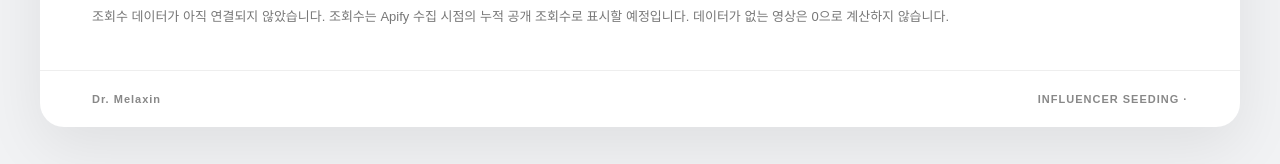
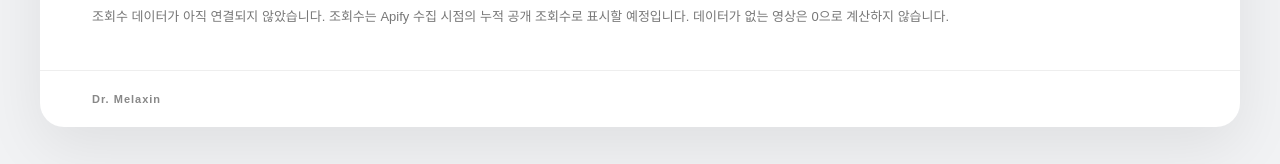
Before and after one commit to aigsam21/October-Seeding, a plain HTML site: page index.html in a window 1280 px wide. Shown: the part 1791-1955 px from the top of the page. Drawn offline with Linux system fonts and the light colour scheme.

Commit message:
Update index.html

```diff
--- a/index.html
+++ b/index.html
@@ -6,5 +6,5 @@
 <section class="section"><div class="section-title"><span class="section-number">02</span><h2>담당자별 <em>10월</em> <strong>KPI</strong></h2></div><div class="kpi-table"><div class="kpi-row kpi-header"><div class="kpi-person">담당자</div><div>콘텐츠</div><div>크리에이터</div><div>조회수</div></div><div class="kpi-row"><div class="kpi-person"><span class="person-dot"></span>강미경</div><div>128개</div><div>128명</div><div class="kpi-total" data-manager="강미경">—</div></div><div class="kpi-row"><div class="kpi-person"><span class="person-dot"></span>신유</div><div>139개</div><div>134명</div><div class="kpi-total" data-manager="신유">—</div></div><div class="kpi-row"><div class="kpi-person"><span class="person-dot"></span>유연식</div><div>158개</div><div>153명</div><div class="kpi-total" data-manager="유연식">—</div></div><div class="kpi-row total-row"><div class="kpi-person">TOTAL</div><div>425개</div><div>415명</div><div class="kpi-total" data-manager="TOTAL">—</div></div></div></section>
 <section class="monthly-section"><div class="monthly-divider"></div><div class="monthly-heading"><div><div class="monthly-title">5–10월 콘텐츠 및 크리에이터 현황</div><div class="monthly-subtitle">월별 콘텐츠 및 크리에이터 수</div></div></div><div class="monthly-table" id="monthly-table"></div></section>
 <section class="section"><div class="section-title"><span class="section-number">03</span><h2>10월 TikTok 조회수 분석</h2></div><div class="views-grid"><div class="views-card"><small>TOTAL VIEWS</small><strong id="total-views">—</strong></div><div class="views-card"><small>AVERAGE VIEWS</small><strong id="avg-views">—</strong></div><div class="views-card"><small>조회수 확인 영상</small><strong id="tracked-videos">—</strong></div></div><div class="views-grid" id="manager-views"></div><h3 style="margin:25px 0 12px">조회수 TOP 10</h3><div class="table-scroll"><table class="video-table"><thead><tr><th>순위</th><th>담당자</th><th>크리에이터</th><th>조회수</th><th>영상</th></tr></thead><tbody id="top-videos"><tr><td colspan="5">Apify 조회수 데이터 연결 전입니다.</td></tr></tbody></table></div><p class="views-note" id="views-note">조회수 데이터가 아직 연결되지 않았습니다. 조회수는 Apify 수집 시점의 누적 공개 조회수로 표시할 예정입니다. 데이터가 없는 영상은 0으로 계산하지 않습니다.</p></section>
-<footer class="report-footer"><div>Dr. Melaxin</div><div>INFLUENCER SEEDING ·
+<footer class="report-footer"><div>Dr. Melaxin</div>
 </div><script src="script.js"></script></body></html>
```
